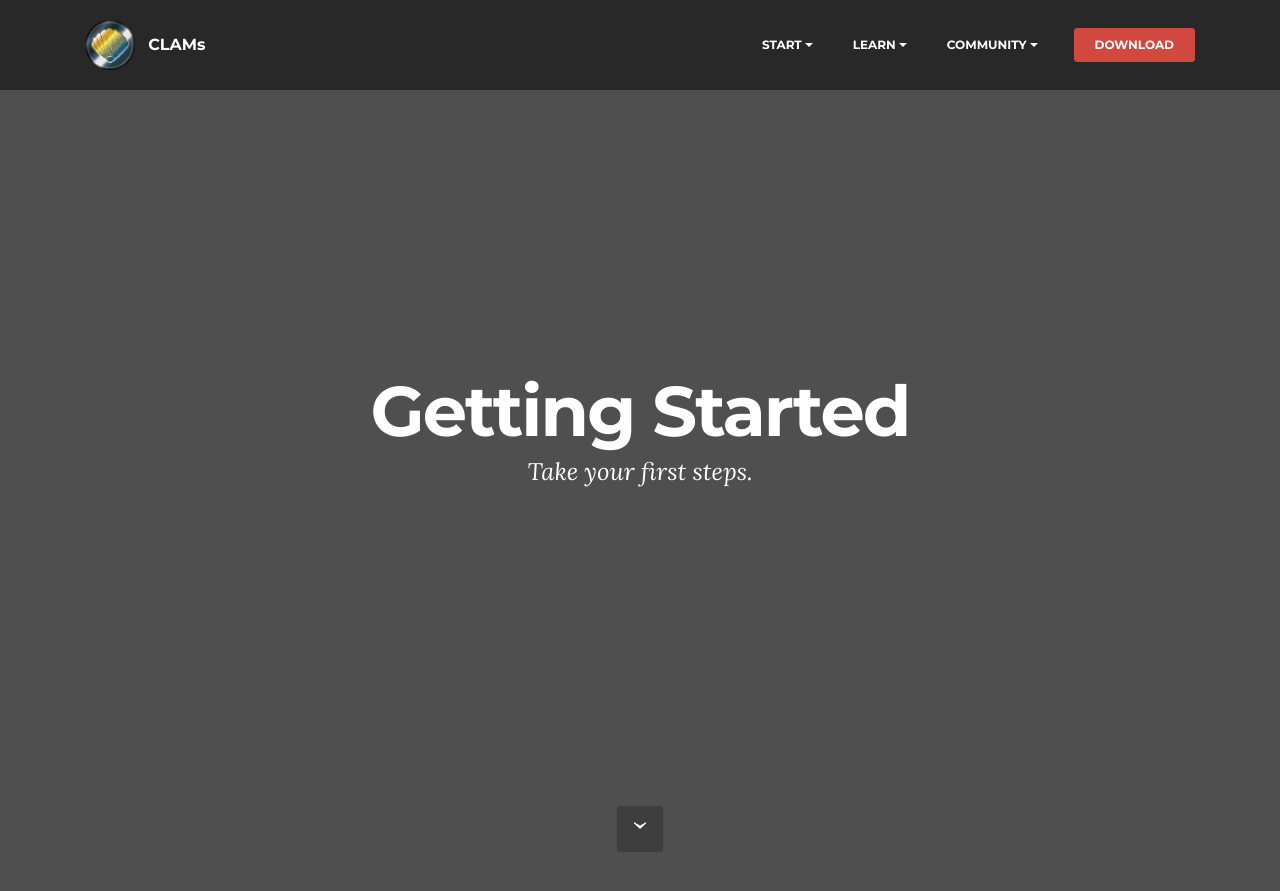
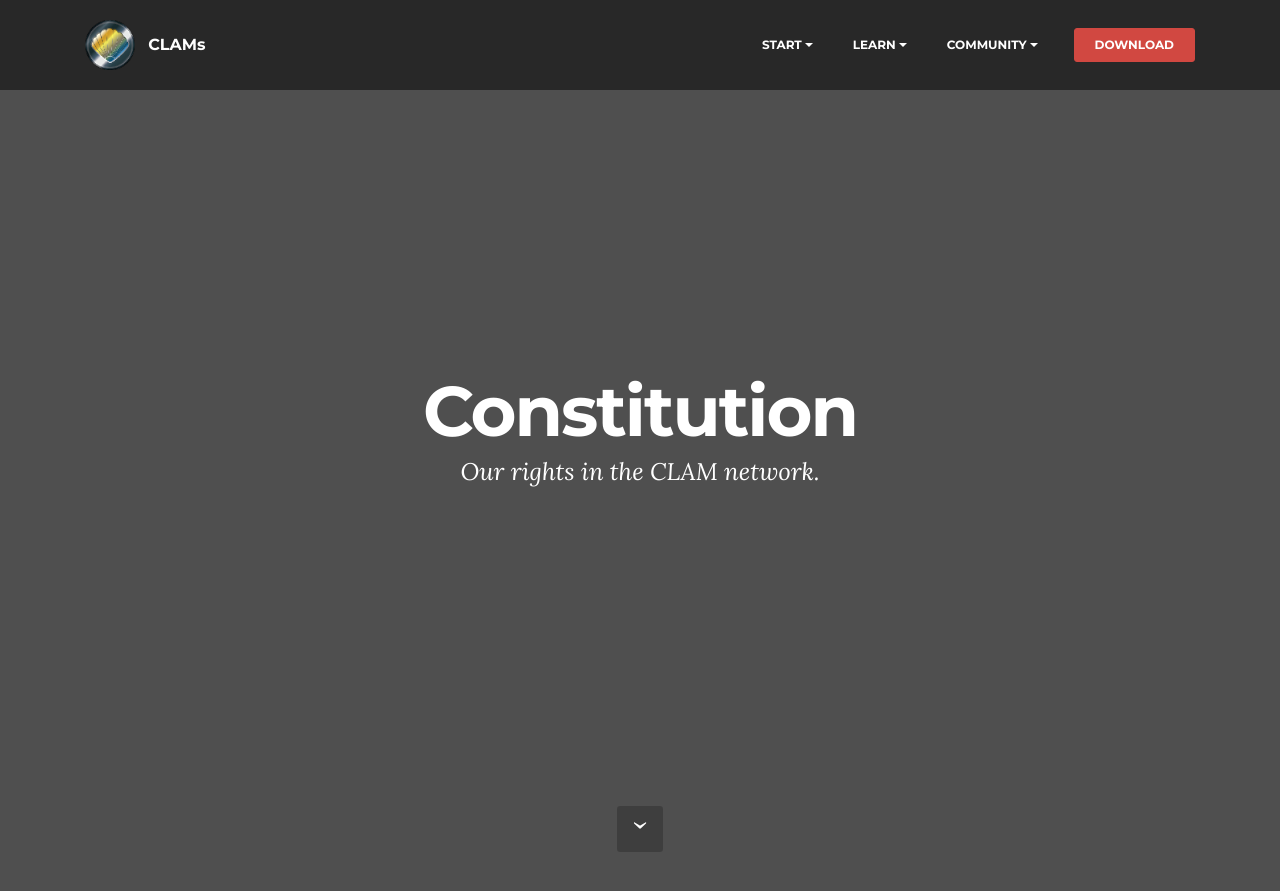
Before and after one commit to ClamProject/ClamProject.github.io, a Jekyll site: the page built from learn/constitution/index.html, in a window 1280 px wide and 900 px high. Shown: the top 891 px of the window. Built offline with Jekyll 4.4.1, drawn with Linux system fonts in a browser that asks for light colours.

Commit message:
Constitution yaml content

```diff
--- a/learn/constitution/index.html
+++ b/learn/constitution/index.html
@@ -1,8 +1,8 @@
 ---
 layout: page
 image: CLAMedia.jpg
-title: "Getting Started"
-subtitle: "Take your first steps."
+title: "Constitution"
+subtitle: "Our rights in the CLAM network."
 midimage: team.jpg
 midtitle:
 midsubtitle:
```
